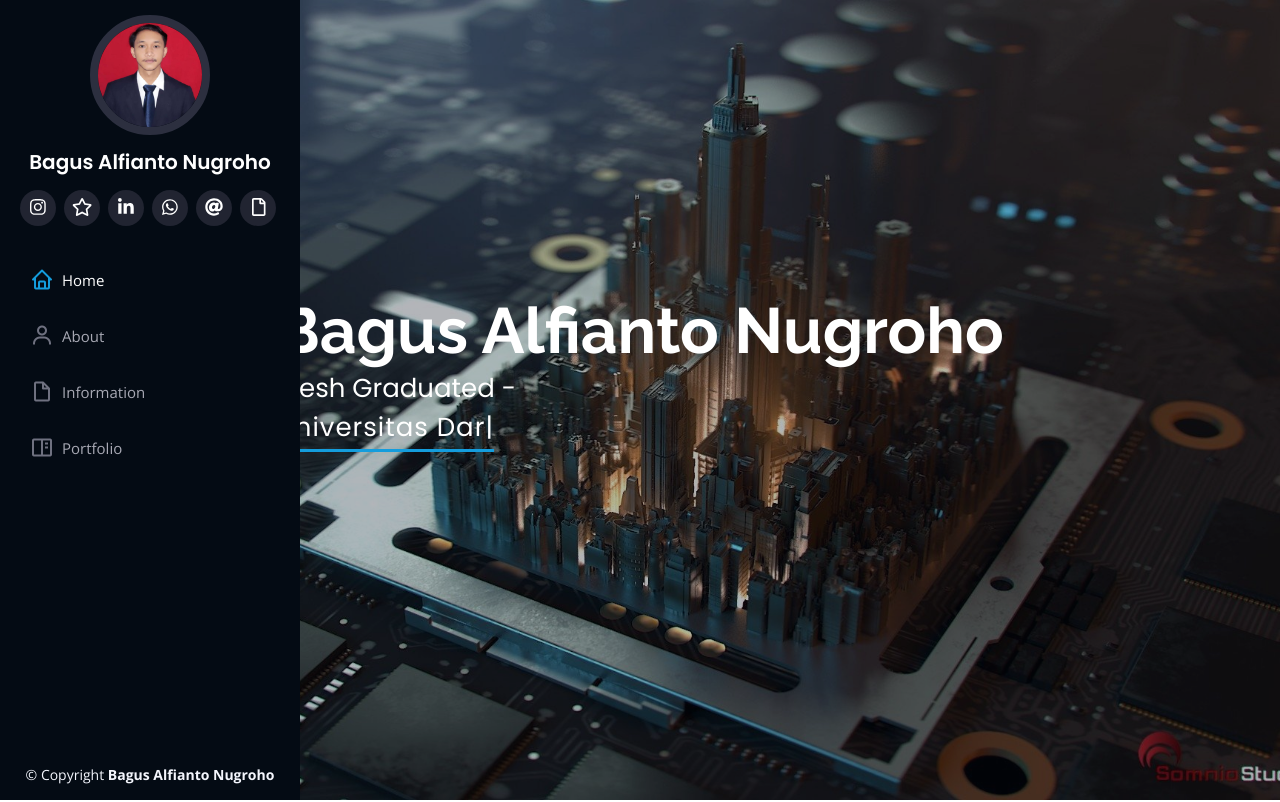
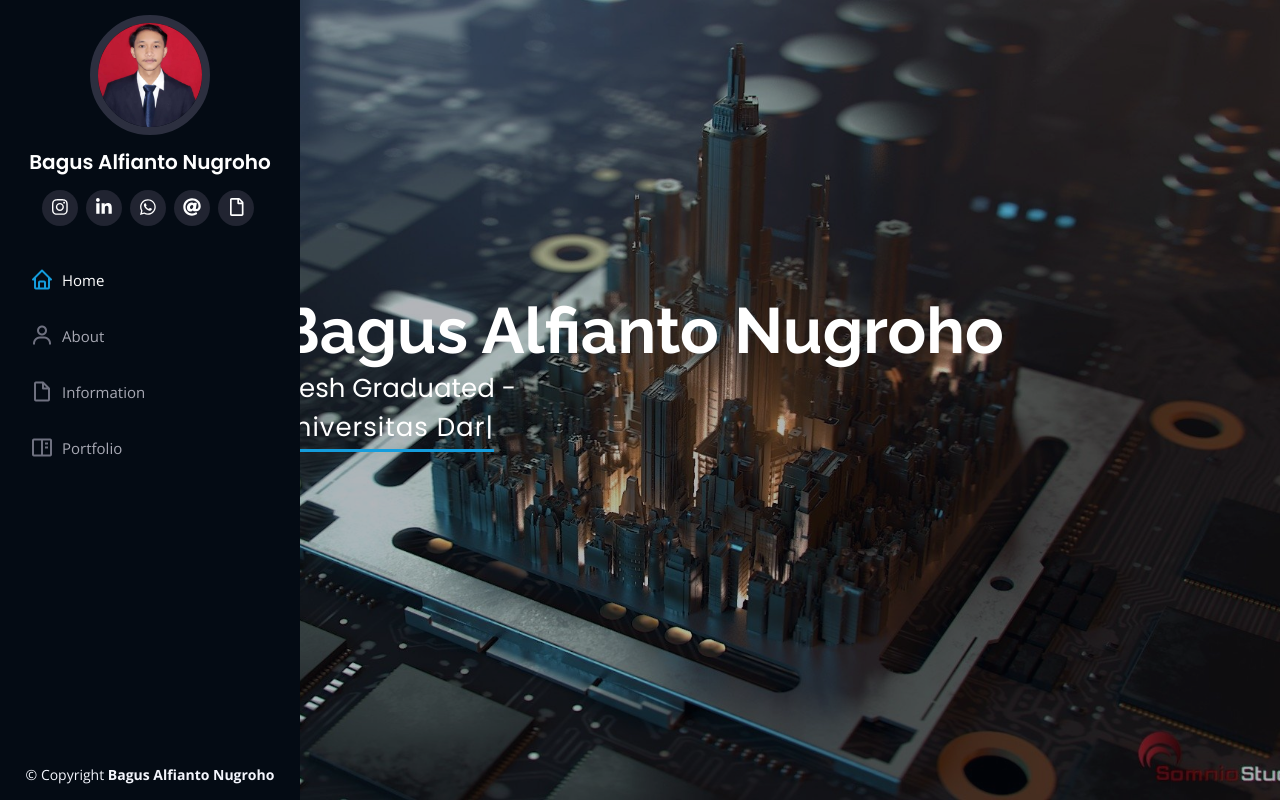
Before and after one commit to BagusAlfiantoNugroho/bagusalfianto, a plain HTML site: page index.html in a window 1280 px wide. Shown: the top 802 px of the page. Drawn offline with nearby package versions, Linux system fonts and the light colour scheme.

Commit message:
Update index.html

```diff
--- a/index.html
+++ b/index.html
@@ -50,7 +50,6 @@
         <h1 class="text-light"><a href="index.html">Bagus Alfianto Nugroho</a></h1>
         <div class="social-links mt-3 text-center">
           <a href="https://www.instagram.com/bagusalfianto_/" class="instagram"><i class="fab fa-instagram"></i></a>
-          <a href="https://glints.com/id/profile/public/ddfe98cf-a9a5-442a-8b6e-a1176736fe31" class="star"><i class="far fa-star"></i></a>
           <a href="https://www.linkedin.com/in/bagus-alfianto-873a63226/" class="linkedin"><i class="fab fa-linkedin-in"></i></a>
           <a href="https://api.whatsapp.com/send/?phone=628871801531&text&app_absent=0" class="phone"><i class="fab fa-whatsapp"></i></a>
           <a href="mailto:bagusalfiantonugroho@gmail.com" class="email"><i class="fas fa-at"></i></a>
```
